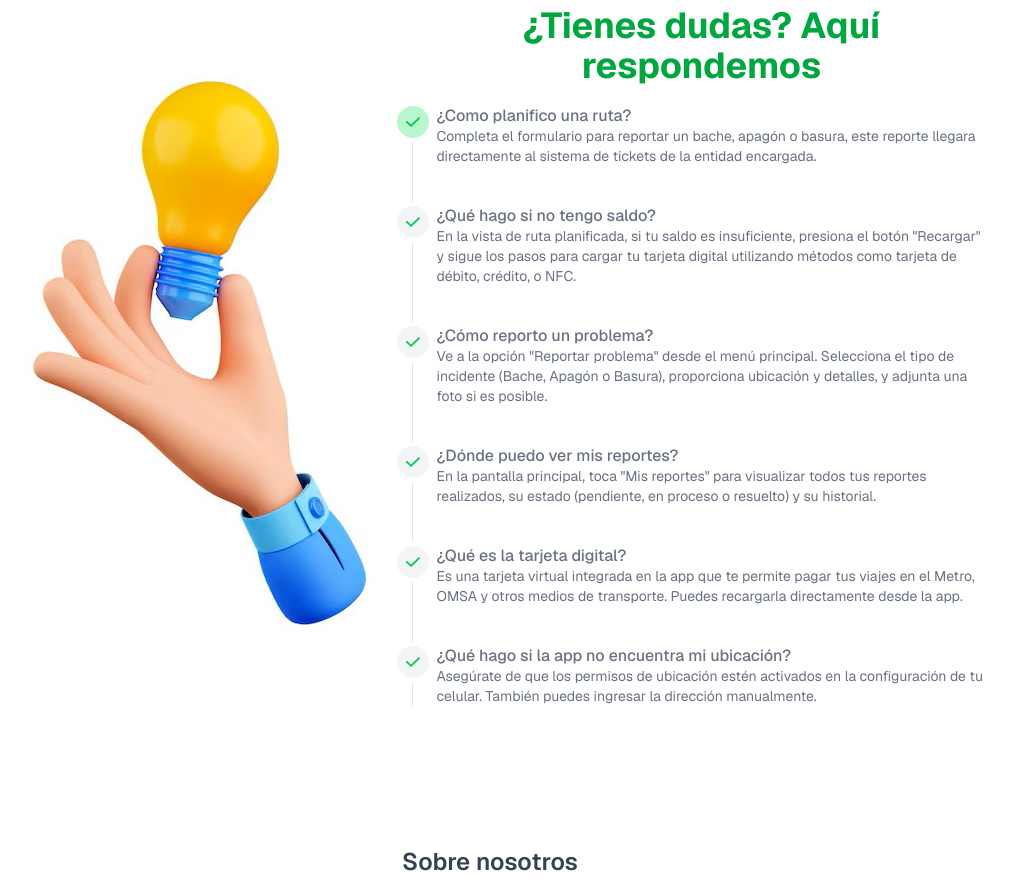
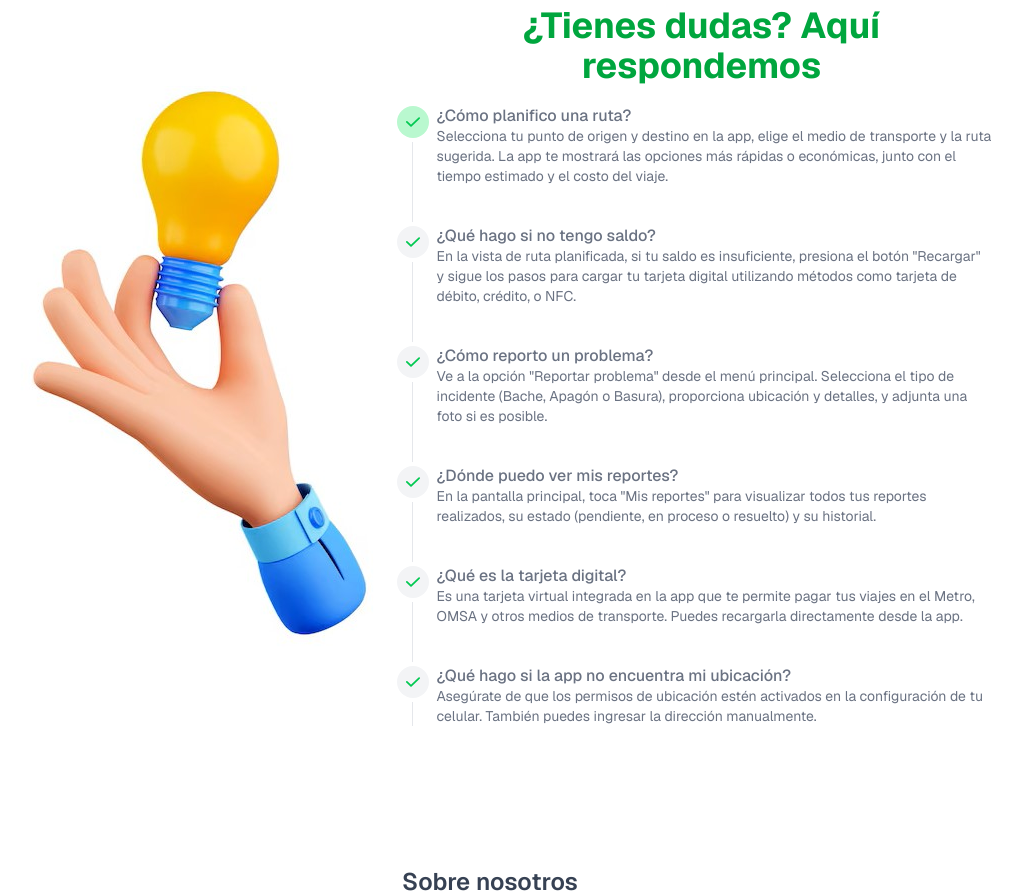
Before and after one commit to CristalpyC/ozama-smart-place, a Next.js app: page / in a window 1280 px wide. Shown: the part 4280-5174 px from the top of the page, without its empty margins (150-1172 px from the left). Built offline with nearby package versions, Linux system fonts and the light colour scheme.

Commit message:
Fix: FAQs

```diff
--- a/src/app/sections/Stepper/Stepper.jsx
+++ b/src/app/sections/Stepper/Stepper.jsx
@@ -34,8 +34,8 @@ export const Stepper = () => {
           <span className="absolute flex items-center justify-center w-8 h-8 bg-green-200 rounded-full -start-4 ring-4 ring-white dark:ring-gray-900 dark:bg-green-900">
             {svg}
           </span>
-          <h3 className="font-medium leading-tight">¿Como planifico una ruta?</h3>
-          <p className="text-sm">Completa el formulario para reportar un bache, apagón o basura, este reporte llegara directamente al sistema de tickets de la entidad encargada.</p>
+          <h3 className="font-medium leading-tight">¿Cómo planifico una ruta?</h3>
+          <p className="text-sm">Selecciona tu punto de origen y destino en la app, elige el medio de transporte y la ruta sugerida. La app te mostrará las opciones más rápidas o económicas, junto con el tiempo estimado y el costo del viaje.</p>
         </li>
 
         <li className="mb-10 ms-6">
```
